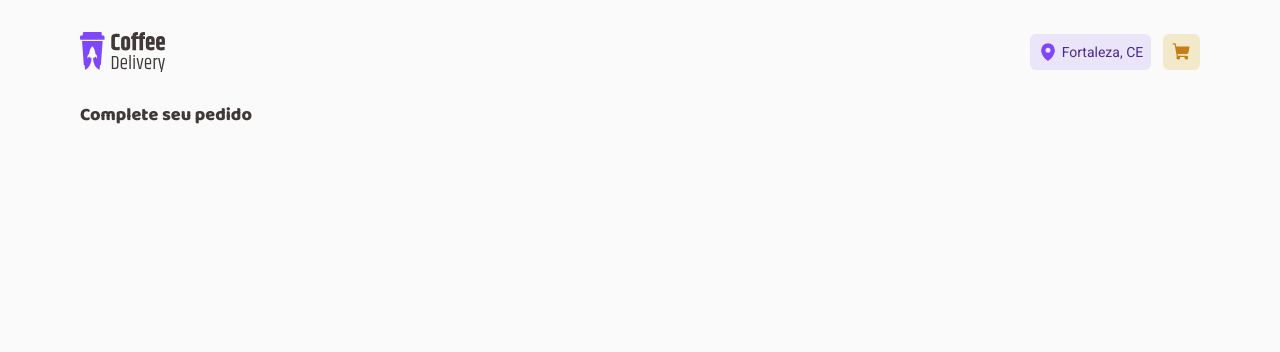
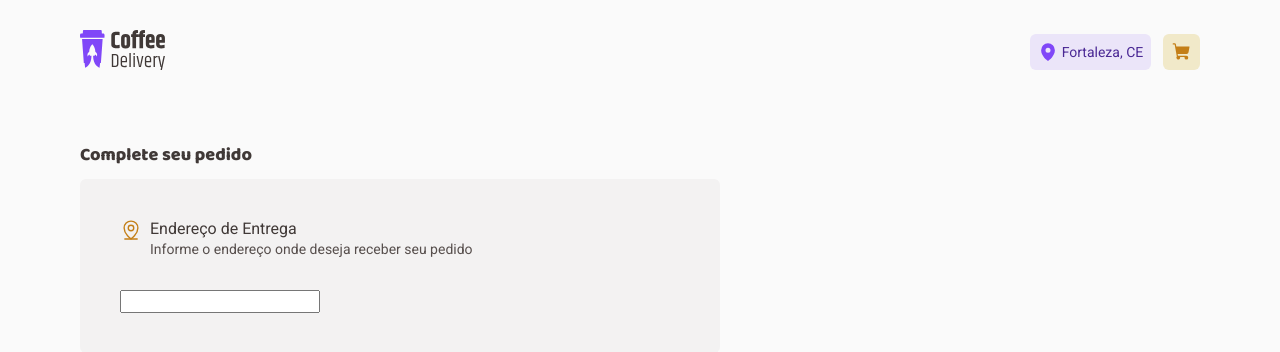
Before and after one commit to alex-candido/ignite-2022-desafio-02-coffee-delivery, a React (Create React App) app: page /completeOrder in a window 1280 px wide. Shown: the top 352 px of the page. Built offline with nearby package versions, Linux system fonts and the light colour scheme.

Commit message:
estrutura Input.tsx

```diff
--- a/src/components/Header/index.tsx
+++ b/src/components/Header/index.tsx
@@ -1,5 +1,6 @@
 import { MapPin, ShoppingCart } from 'phosphor-react';
 import React from 'react';
+import { NavLink } from 'react-router-dom';
 import coffeeLogoImg from '../../assets/coffee-delivery-logo.svg';
 import { HeaderButton, HeaderButtonContainer, HeaderContainer } from './styles';
 
@@ -7,16 +8,20 @@
   return (
     <HeaderContainer>
       <div className="container">
-        <img src={coffeeLogoImg} alt="coffeeLogoImg" />
+        <NavLink to="/">
+          <img src={coffeeLogoImg} alt="coffeeLogoImg" />
+        </NavLink>
 
         <HeaderButtonContainer>
           <HeaderButton variant="purple">
             <MapPin size={20} weight="fill" />
             Fortaleza, CE
           </HeaderButton>
-          <HeaderButton variant="yellow">
-            <ShoppingCart size={20} weight="fill" />
-          </HeaderButton>
+          <NavLink to="/completeOrder">
+            <HeaderButton variant="yellow">
+              <ShoppingCart size={20} weight="fill" />
+            </HeaderButton>
+          </NavLink>
         </HeaderButtonContainer>
       </div>
     </HeaderContainer>
--- /dev/null
+++ b/src/components/Input/styles.ts
@@ -0,0 +1,21 @@
+import styled from 'styled-components';
+
+export const InputStyleContainer = styled.input`
+  height: 2.625rem;
+  border-radius: 4px;
+  border: 1px solid ${({ theme }) => theme.colors['base-button']};
+  background: ${({ theme }) => theme.colors['base-input']};
+  transition: 0.4s;
+
+  &:focus {
+    border-color: ${({ theme }) => theme.colors['brand-yellow-dark']};
+  }
+
+  color: ${({ theme }) => theme.colors['base-text']};
+  font-size: 0.75rem;
+  padding: 0 0.75rem;
+
+  &::placeholder {
+    color: ${({ theme }) => theme.colors['base-label']};
+  }
+`;
--- /dev/null
+++ b/src/pages/CompleteOrder/components/CompleteOrderForm/AddressForm.tsx
@@ -0,0 +1,12 @@
+import React from 'react';
+import { AddressFormContainer } from './styles';
+
+const AddressForm: React.FC = () => {
+  return (
+    <AddressFormContainer>
+      <input />
+    </AddressFormContainer>
+  );
+};
+
+export default AddressForm;
--- a/src/pages/CompleteOrder/components/CompleteOrderForm/index.tsx
+++ b/src/pages/CompleteOrder/components/CompleteOrderForm/index.tsx
@@ -1,13 +1,29 @@
+import { MapPinLine } from 'phosphor-react';
 import React from 'react';
+import { useTheme } from 'styled-components';
 import { TitleText } from '../../../../components/Typography';
-import { CompleteOrderFormContainer } from './styles';
+import SectionTitle from '../SectionTitle';
+import AddressForm from './AddressForm';
+import { CompleteOrderFormContainer, FormSectionContainer } from './styles';
 
 const CompleteOrderForm: React.FC = () => {
+  const { colors } = useTheme();
+
   return (
     <CompleteOrderFormContainer>
       <TitleText size="xs" color="subtitle">
         Complete seu pedido
       </TitleText>
+
+      <FormSectionContainer>
+        <SectionTitle
+          title="Endereço de Entrega"
+          subtitle="Informe o endereço onde deseja receber seu pedido"
+          icon={<MapPinLine color={colors['brand-yellow-dark']} size={22} />}
+        />
+
+        <AddressForm />
+      </FormSectionContainer>
     </CompleteOrderFormContainer>
   );
 };
--- a/src/pages/CompleteOrder/components/CompleteOrderForm/styles.ts
+++ b/src/pages/CompleteOrder/components/CompleteOrderForm/styles.ts
@@ -1,4 +1,5 @@
 import styled from 'styled-components';
+import { SectionBaseStyle } from '../../styles';
 
 export const CompleteOrderFormContainer = styled.div`
   display: flex;
@@ -6,3 +7,18 @@
   gap: 0.75rem;
   width: 40rem;
 `;
+
+export const FormSectionContainer = styled(SectionBaseStyle)`
+  display: flex;
+  flex-direction: column;
+  gap: 2rem;
+`;
+
+export const AddressFormContainer = styled.div`
+  width: 100%;
+  display: grid;
+  grid-template-columns: 12.5rem 17.25rem 3.75rem;
+  column-gap: 0.75rem;
+  row-gap: 1rem;
+  grid-auto-flow: dense;
+`;
--- /dev/null
+++ b/src/pages/CompleteOrder/components/SectionTitle/index.tsx
@@ -0,0 +1,27 @@
+import React, { ReactNode } from 'react';
+import { RegularText } from '../../../../components/Typography';
+import { SectionTitleContainer } from './styles';
+
+interface SectionTitleProps {
+  title: string;
+  subtitle: string;
+  icon: ReactNode;
+}
+
+const SectionTitle: React.FC<SectionTitleProps> = ({
+  title,
+  subtitle,
+  icon,
+}) => {
+  return (
+    <SectionTitleContainer>
+      {icon}
+      <div>
+        <RegularText color="subtitle">{title}</RegularText>
+        <RegularText size="s">{subtitle}</RegularText>
+      </div>
+    </SectionTitleContainer>
+  );
+};
+
+export default SectionTitle;
--- /dev/null
+++ b/src/pages/CompleteOrder/components/SectionTitle/styles.ts
@@ -0,0 +1,6 @@
+import styled from 'styled-components';
+
+export const SectionTitleContainer = styled.div`
+  display: flex;
+  gap: 0.5rem;
+`;
--- a/src/pages/CompleteOrder/styles.ts
+++ b/src/pages/CompleteOrder/styles.ts
@@ -1,3 +1,15 @@
 import styled from 'styled-components';
 
-export const CompleteOrderContainer = styled.form``;
+export const CompleteOrderContainer = styled.form`
+  margin-top: 2.5rem;
+  display: flex;
+  justify-content: space-between;
+  gap: 2rem;
+`;
+
+export const SectionBaseStyle = styled.div`
+  width: 100%;
+  background: ${({ theme }) => theme.colors['base-card']};
+  border-radius: 6px;
+  padding: 2.5rem;
+`;
```
Also changed, not shown: src/components/Input/index.tsx (added, +10 -0 lines).
